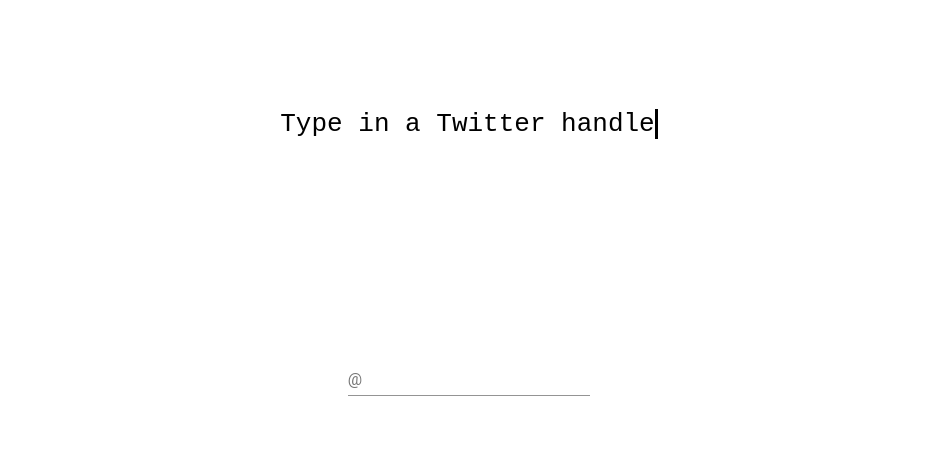
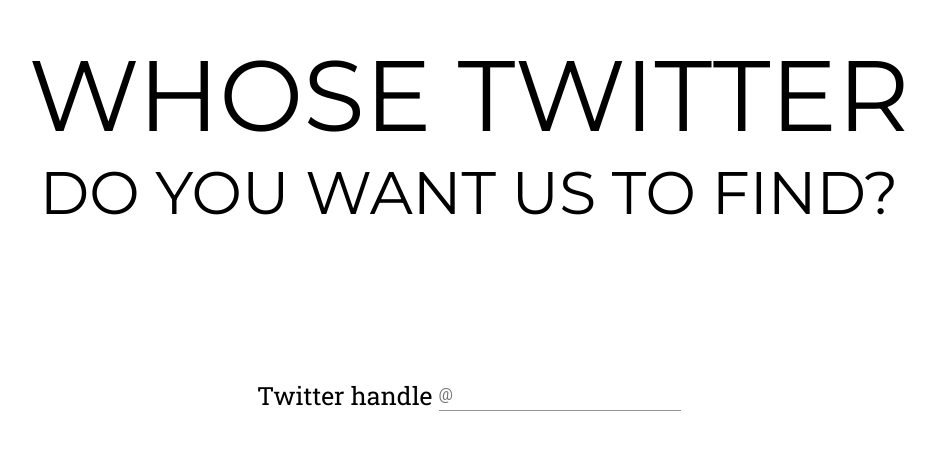
Before and after one commit to AdityaKotari/twitter-wordcloud, a Next.js app: page / in a window 1280 px wide. Shown: the part 116-566 px from the top of the page, without its empty margins (171-1107 px from the left). Built offline with nearby package versions, Linux system fonts and the light colour scheme.

Commit message:
small ui changes

```diff
--- a/pages/_app.js
+++ b/pages/_app.js
@@ -1,6 +1,7 @@
 import '../styles/globals.css'
 import '../styles/loading.css'
-import '../styles/typing.css'
+import '../styles/text.css'
+import '../styles/wordcloud.css'
 
 function MyApp({ Component, pageProps }) {
   return <Component {...pageProps} />
--- a/pages/index.js
+++ b/pages/index.js
@@ -6,6 +6,7 @@
 
 const Home = () => {
     const [username, setUsername] = useState("")
+
 
     const handleChange = (e) => {
         e.preventDefault()
@@ -27,10 +28,12 @@
                 <link rel="icon" href="/favicon.ico" />
             </Head>
             <main>
-                <div className="wrapper">
-                    <div className="typing-demo">Type in a Twitter handle</div>
+                <div>
+                    <p className = "hellotext one">Whose Twitter</p>
+                    <p className = "hellotext two">Do you want us to find?</p>
                 </div>
                 <form onSubmit={handleSubmit}>
+                    <span className="hello-input-text"> {(typeof window !== "undefined" && window.innerWidth >=960)? "Twitter handle ":""}
                     <TextField
                         id="standard-basic"
                         InputProps={{
@@ -39,6 +42,7 @@
                         onChange={handleChange}
                         onPaste={handleChange}
                     />
+                    </span>
                 </form>
             </main>
         </div>
--- a/styles/globals.css
+++ b/styles/globals.css
@@ -1,13 +1,21 @@
+
 html,
 body {
   padding: 0;
-  margin: 0;
   font-family: -apple-system, BlinkMacSystemFont, Segoe UI, Roboto, Oxygen,
     Ubuntu, Cantarell, Fira Sans, Droid Sans, Helvetica Neue, sans-serif;
   align-items: center;
   text-align: center;
 }
 
+@media screen and (min-width: 960px) {
+  body {
+    max-width: 960px;
+    margin: auto;
+  }
+}
+
+
 .heading{
   font-family: "Roboto";
 }
--- a/styles/loading.css
+++ b/styles/loading.css
@@ -2,6 +2,8 @@
     width: 100px;
     height: 100px;
     margin: 100px auto;
+    top: 0;
+    bottom: 0;
   }
 
   .sk-cube-grid .sk-cube {
--- /dev/null
+++ b/styles/text.css
@@ -0,0 +1,57 @@
+@import url('https://fonts.googleapis.com/css2?family=Montserrat&family=Roboto+Slab&display=swap');
+
+.hellotext {
+    color: black;
+    font-family: Montserrat, sans-serif;
+    text-align: center;
+    text-transform: uppercase;
+    margin: auto;
+}
+.hello-input-text{
+    color: black;
+    font-family: 'Roboto Slab', serif;
+    text-align: center;
+    margin: auto;
+}
+.username{
+    font-family: Montserrat, sans-serif;
+    font-weight: 400;
+}
+@media screen and (min-width: 960px) {
+    .one {
+        padding-top: 150px;
+        font-weight: 300;
+        font-size: 100px;
+    }
+
+    .two {
+        font-weight: 200;
+        font-size: 60px;
+        padding-bottom: 150px;
+    }
+    .hello-input-text{
+        font-size: 25px;
+    }
+    .username{
+        font-size: 75px;
+    }
+}
+@media screen and (max-width: 960px) {
+    .one {
+        font-weight: 200;
+        font-size: 2em;
+        padding-top: 150px;
+    }
+
+    .two {
+        font-weight: 200;
+        font-size: 1.2em;
+        padding-bottom: 50px;
+    }
+    .hello-input-text{
+        font-size: 1em;
+    }
+    .username{
+        font-size: 40px;
+    }
+}
--- a/styles/typing.css
+++ /dev/null
@@ -1,29 +0,0 @@
-.wrapper {
-    height: 60vh;
-    /*This part is important for centering*/
-    display: flex;
-    align-items: center;
-    justify-content: center;
-  }
-
-  .typing-demo{
-    width: 24ch;
-    animation: typing 2s steps(22), blink .5s step-end infinite alternate;
-    white-space: nowrap;
-    overflow: hidden;
-    border-right: 3px solid;
-    font-family: monospace;
-    font-size: 2em;
-  }
-
-  @keyframes typing {
-    from {
-      width: 0
-    }
-  }
-
-  @keyframes blink {
-    50% {
-      border-color: transparent
-    }
-  }
--- /dev/null
+++ b/styles/wordcloud.css
@@ -0,0 +1,8 @@
+#word-cloud {
+    background-color: white;
+    border-radius: 15%;
+    margin-top: 50px;
+    color: black !important;
+    fill: black !important;
+
+}
```
Also changed, not shown: components/WordCloudDiv.js (+13 -3 lines), pages/stats.js (+2 -6 lines), utility/words.js (+19 -47 lines).
